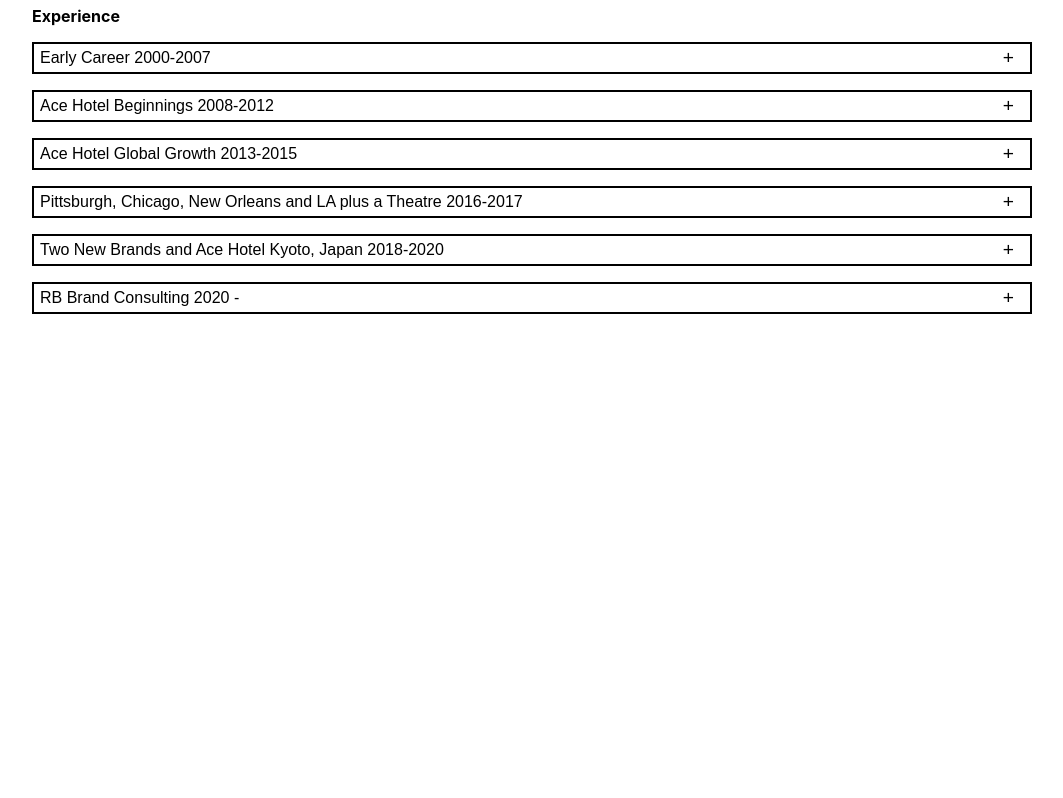
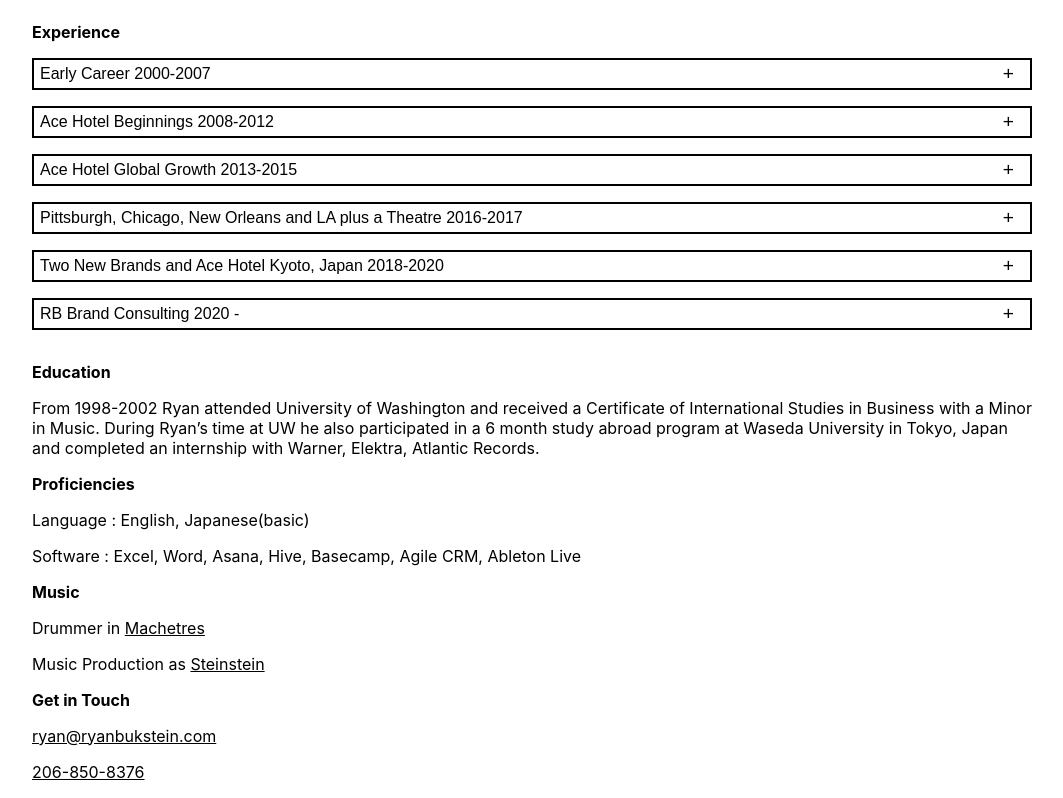
Before and after one commit to brentahrens1/bukstein-resume, a React (Create React App) app: page / in a window 1280 px wide. Shown: the part 538-1336 px from the top of the page, without its empty margins (108-1171 px from the left). Before the commit the page ends 868 px from the top, so only its background shows below. Built offline with nearby package versions, Linux system fonts and the light colour scheme.

Commit message:
ryan resume first full build

```diff
--- a/src/components/Resume/Resume.js
+++ b/src/components/Resume/Resume.js
@@ -50,6 +50,21 @@
                     content="In summer of 2020 Ryan transitioned into an advisory role at Ace Hotel to focus on his outside consulting work. His first client, the innovative real estate company Hiatus Homes, is already making news with a cover story in Oregon 1859 Magazine."
                 />
             </div>
+            <div className="resume__education">
+                <p><strong>Education</strong></p>
+                <p>From 1998-2002 Ryan attended University of Washington and received a Certificate of International Studies in Business with a Minor in Music. During Ryan’s time at UW he also participated in a 6 month study abroad program at Waseda University in Tokyo, Japan and completed an internship with Warner, Elektra, Atlantic Records.</p>
+                <p><strong>Proficiencies</strong></p>
+                <p>Language : English, Japanese(basic)</p>
+                <p>Software : Excel, Word, Asana, Hive, Basecamp, Agile CRM, Ableton Live</p>
+                <p><strong>Music</strong></p>
+                <p>Drummer in <a href="https://machetres.bandcamp.com/" target="_blank">Machetres</a></p>
+                <p>Music Production as <a href="https://soundcloud.com/steinstein" target="_blank">Steinstein</a></p>
+            </div>
+            <div className="resume__contact">
+                <p><strong>Get in Touch</strong></p>
+                <p><a href="mailto:ryan@ryanbukstein.com" target="_blank">ryan@ryanbukstein.com</a></p>
+                <p><a href="tel:206-850-8376" target="_blank">206-850-8376</a></p>
+            </div>
         </div>
     )
 }
--- a/src/scss/_resume.scss
+++ b/src/scss/_resume.scss
@@ -29,7 +29,6 @@
     &__skills {
         .resume-skills-inner {
             p {
-                margin: 0;
                 margin-bottom: 1.5rem;
             }
 
@@ -38,4 +37,10 @@
             }
         }
     }
+
+    &__education, &__contact {
+        a:link, a:visited {
+            color: #000;
+        }
+    }
 }
```
